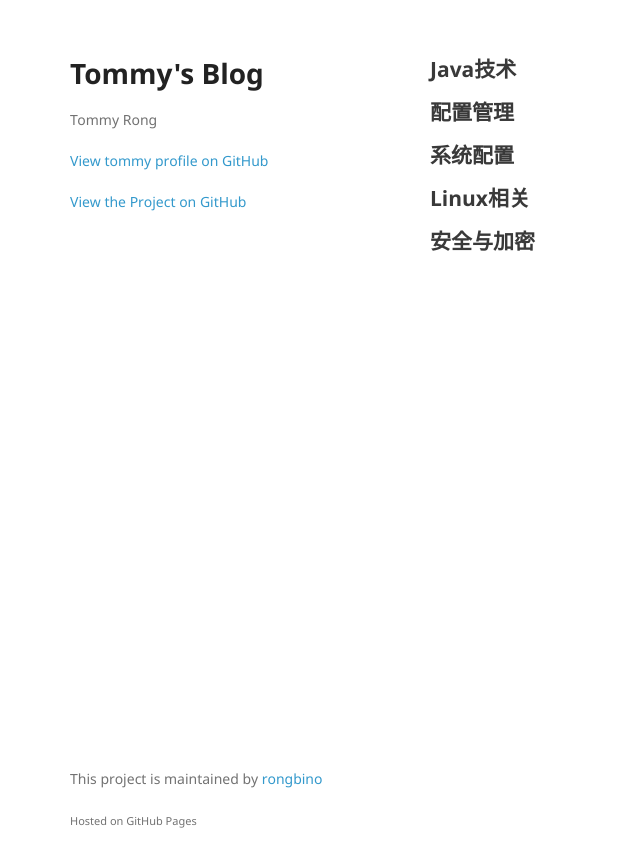
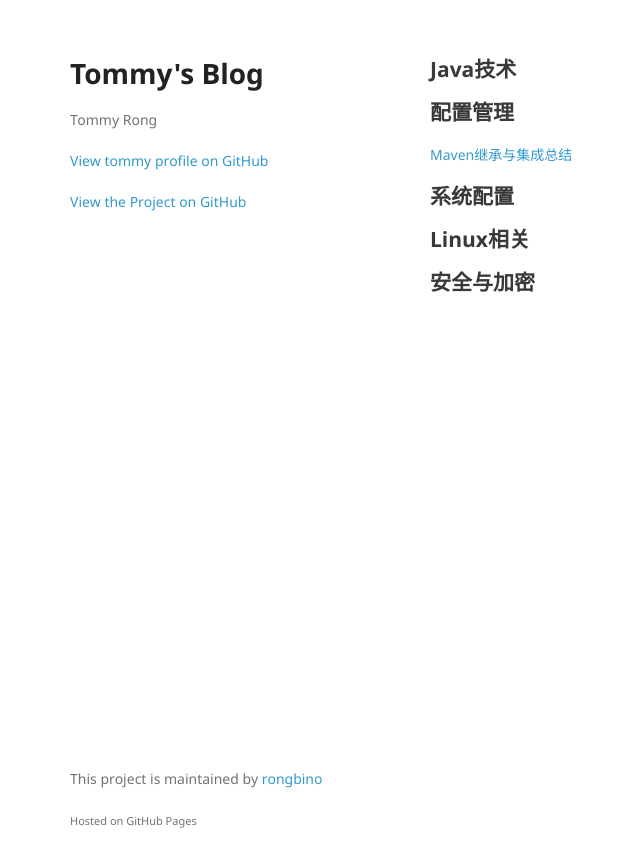
Before and after one commit to rongbino/blog, a Jekyll site: the page built from index.md, in a window 1280 px wide. Shown: the top 867 px of the page, without its empty margins (140-780 px from the left). Built offline with Jekyll 4.4.1, drawn with Linux system fonts in a browser that asks for light colours; our own code applies the rules of GitHub Pages for plain Markdown files.

Commit message:
update one blog

```diff
--- a/index.md
+++ b/index.md
@@ -5,7 +5,7 @@ layout: default
 ## Java技术
 
 ## 配置管理
-
+[Maven继承与集成总结](https://github.com/rongbino/blog/issues/1)
 ## 系统配置
 
 ## Linux相关
```
